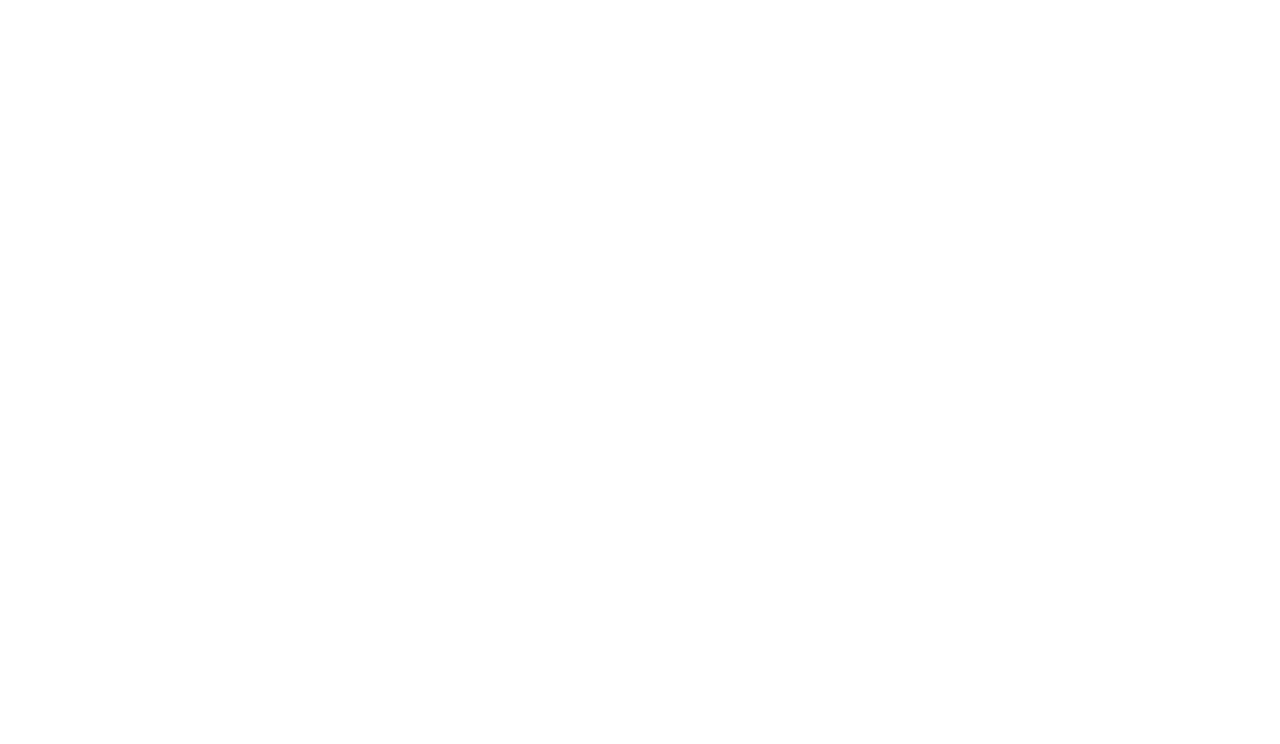
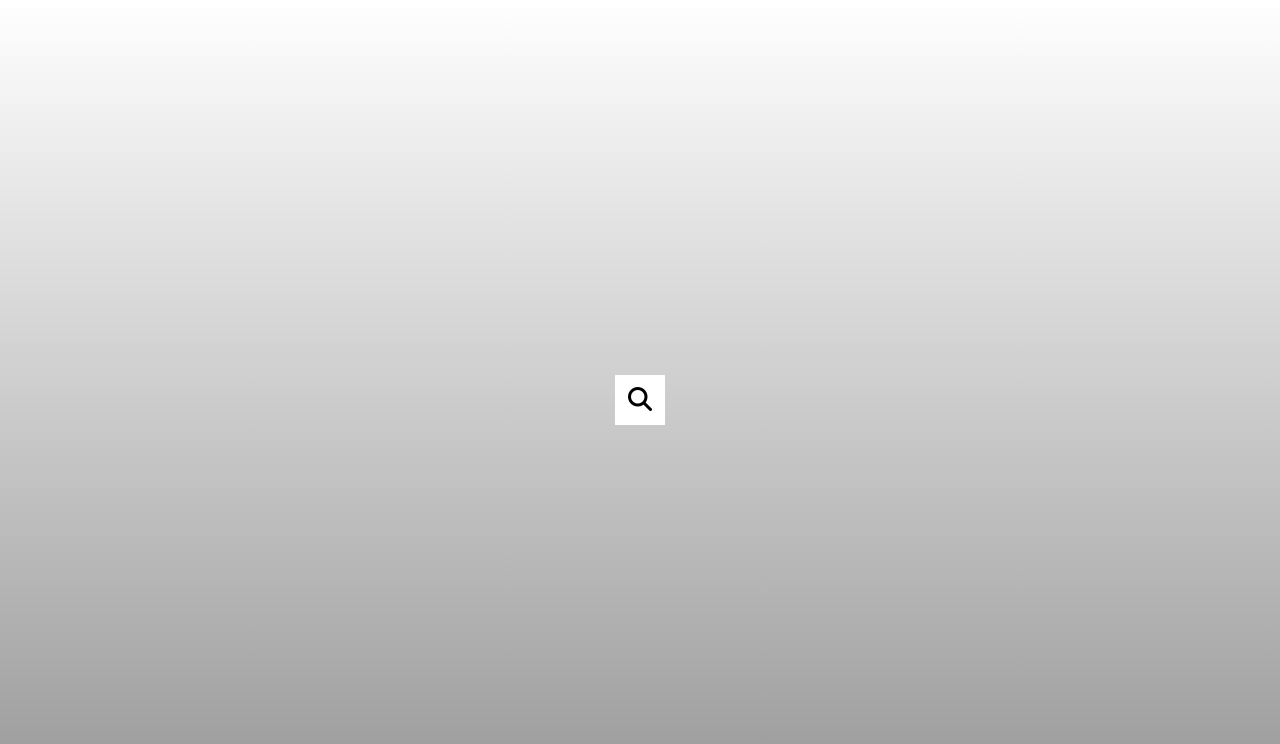
Before and after one commit to BitKoda/50-in-50, a plain HTML site: page 04-hidden-search-widget/index.html in a window 1280 px wide. Drawn offline with Linux system fonts and the light colour scheme.

Commit message:
complete project 04 - hidden search widget

```diff
--- a/04-hidden-search-widget/css/style.css
+++ b/04-hidden-search-widget/css/style.css
@@ -7,7 +7,7 @@
   padding: 0;
   box-sizing: border-box;
   outline: none;
-  font-family: "Muli", sans-serif;
+  font-family: "Roboto", sans-serif;
 }
 
 html {
@@ -15,13 +15,53 @@ html {
 }
 
 body {
+  background-image: linear-gradient(1800deg, #999, #fff);
   font-family: 'Roboto', sans-serif;
   font-size: 1.6rem;
   display: flex;
-  flex-direction: column;
   align-items: center;
   justify-content: center;
   height: 100vh;
   overflow: hidden;
 }
 /* End of Default Styles */
+
+.search {
+  position: relative;
+  height: 5rem;
+}
+
+.search .input {
+  background-color: white;
+  border: 0;
+  padding: 1.5rem;
+  height: 5rem;
+  width: 5rem;
+  font-size: 1.8rem;
+  transition: width 0.3s ease;
+}
+
+.btn {
+  background-color: white;
+  font-size: 2.4rem;
+  border: 0;
+  cursor: pointer;
+  position: absolute;
+  top: 0;
+  left: 0;
+  height: 5rem;
+  width: 5rem;
+  transition: transform 0.3s ease;
+}
+
+.btn:focus, .input:focus {
+  outline: none;
+}
+
+.search.active .input {
+  width: 20rem;
+}
+
+.search.active .btn {
+  transform: translateX(19.8rem);
+}
--- a/04-hidden-search-widget/index.html
+++ b/04-hidden-search-widget/index.html
@@ -1,12 +1,18 @@
 <!DOCTYPE html>
 <html lang="en">
   <head>
-    <title></title>
+    <title>Hidden Search Widget</title>
     <meta charset="UTF-8">
     <meta name="viewport" content="width=device-width, initial-scale=1">
     <link href="css/style.css" rel="stylesheet">
   </head>
   <body>
+    <div class="search">
+        <input class="input" type="text" name="search" value="" placeholder="Search...">
+        <button class="btn">
+          <i class="fa fa-search"></i>
+        </button>
+    </div>
 
     <!-- JavaScript -->
     <script src="js/script.js"></script>
--- a/04-hidden-search-widget/js/script.js
+++ b/04-hidden-search-widget/js/script.js
@@ -0,0 +1,8 @@
+const search = document.querySelector('.search')
+const btn = document.querySelector('.btn')
+const input = document.querySelector('.input')
+
+btn.addEventListener('click', () => {
+    search.classList.toggle('active')
+    input.focus()
+})
```
